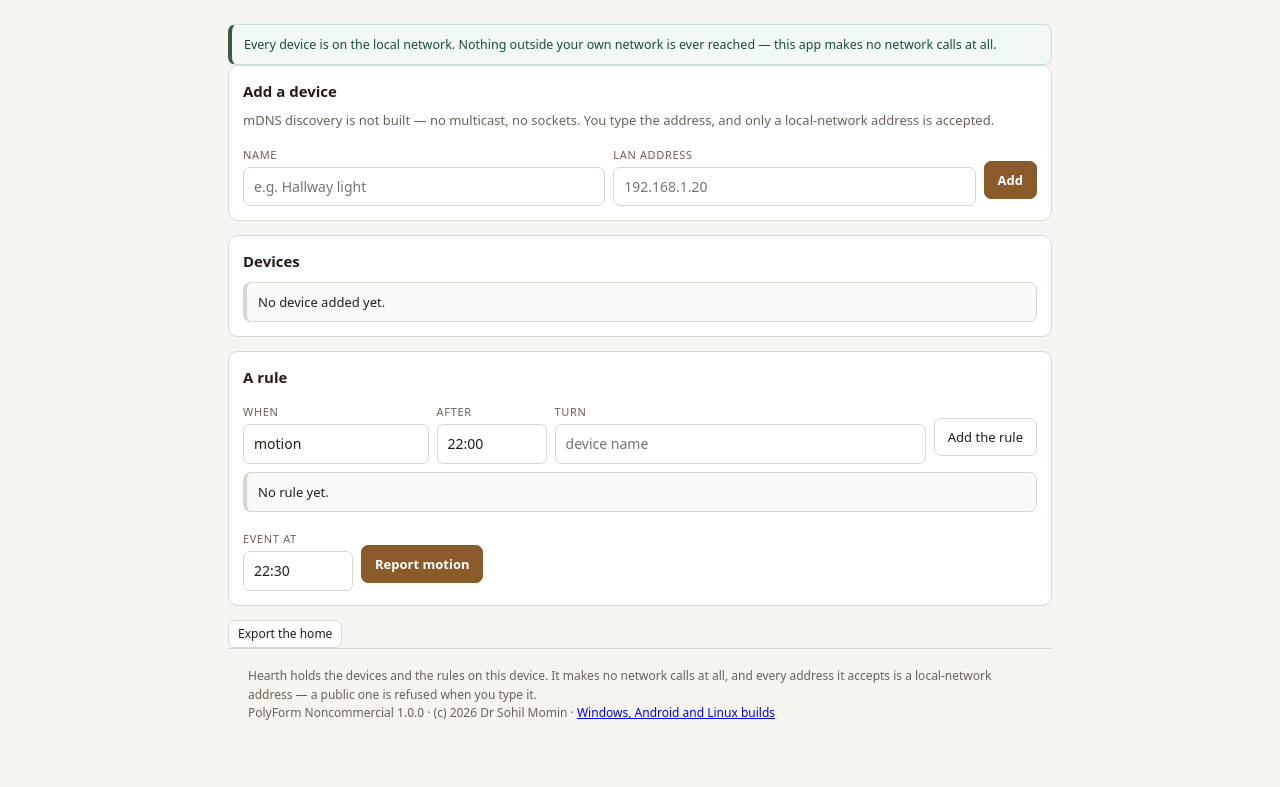
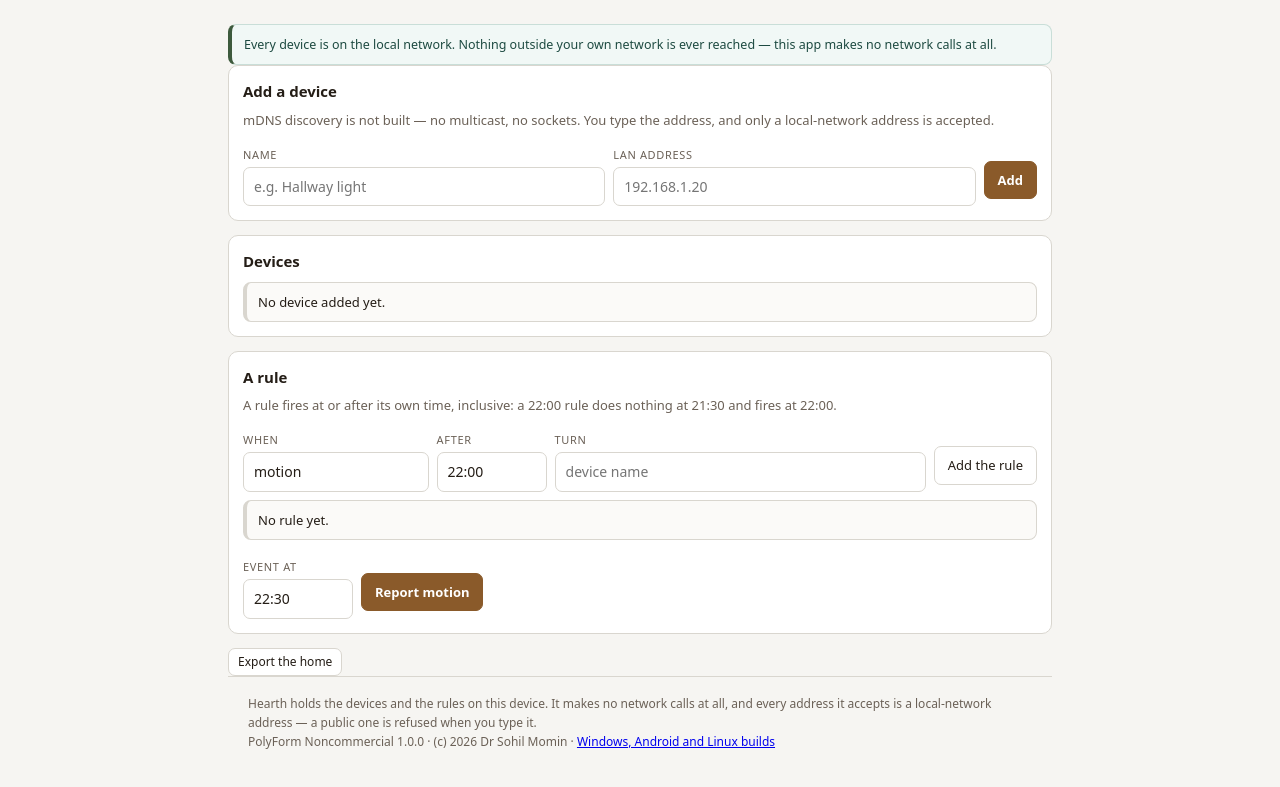
Before and after one commit to drsamonline/app-hearth, a website: page docs/play/index.html in a window 1280 px wide. Shown: the part 61-848 px from the top of the page. Drawn offline with Linux system fonts and the light colour scheme.

Commit message:
docs: say on the page when a rule fires
Also the push that triggers the build: a workflow added in the branch-creating push does not fire for
that push.

```diff
--- a/docs/play/index.html
+++ b/docs/play/index.html
@@ -72,6 +72,7 @@
 
   <section class="card">
     <h2>A rule</h2>
+    <p class="claim">A rule fires at or after its own time, inclusive: a 22:00 rule does nothing at 21:30 and fires at 22:00.</p>
     <div class="bar" style="margin-top:0">
       <div style="flex:1"><label class="fld" for="rEvent">When</label><input type="text" id="rEvent" value="motion"></div>
       <div style="width:110px"><label class="fld" for="rAfter">After</label><input type="text" id="rAfter" value="22:00"></div>
```
